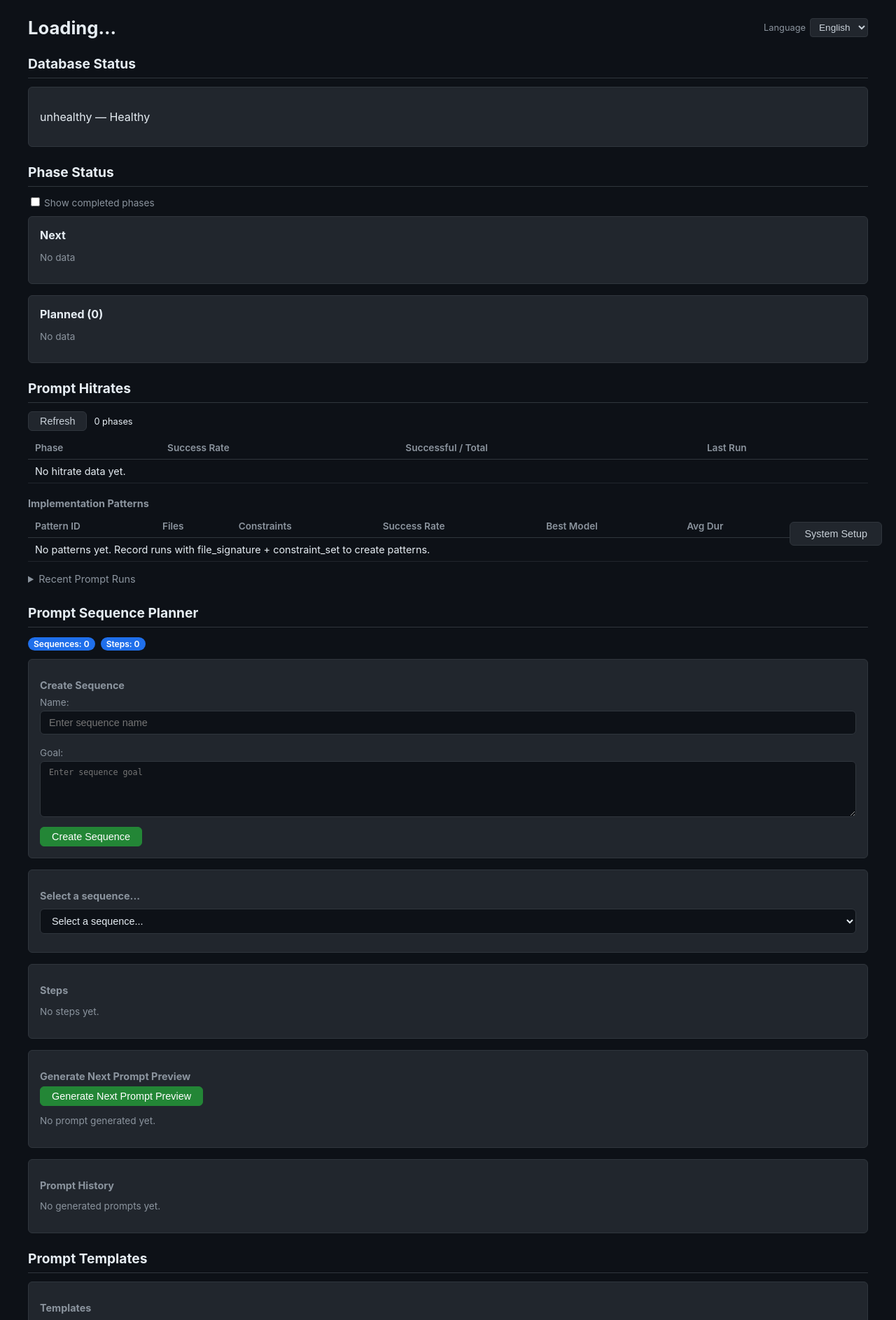
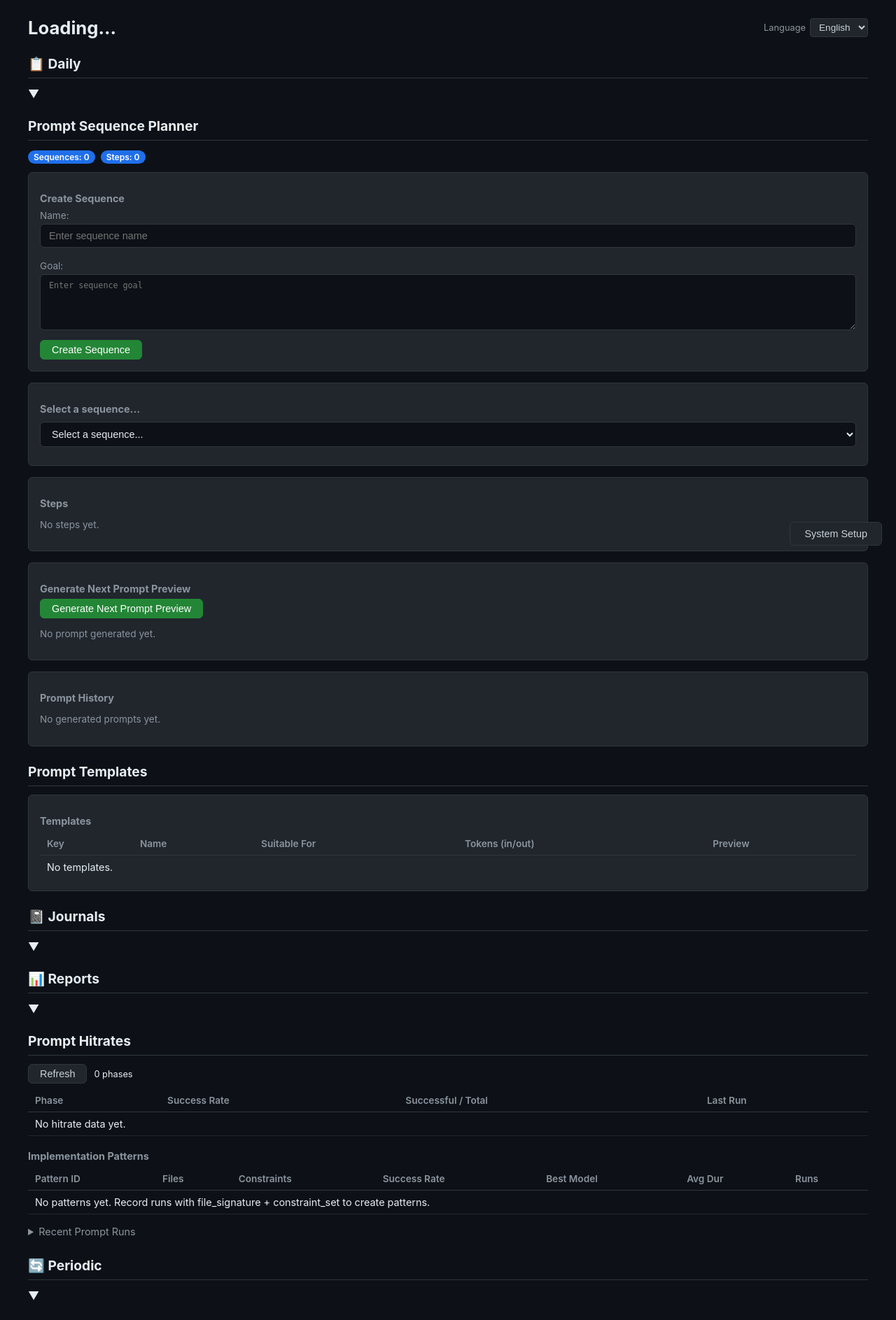
Before and after one commit to svend-blip/DPMtF-WebUI, a FastAPI app: page / in a window 1280 px wide. Shown: the top 1887 px of the page at 70% size. Run offline with FastAPI, Linux system fonts and the light colour scheme; data that the repository does not hold is empty.

Commit message:
feat: wrap panels in panel-group containers (DPMtF)

```diff
--- a/templates/index.html
+++ b/templates/index.html
@@ -20,21 +20,13 @@
             </div>
         </div>
 
-        <section id="db-status-section">
-            <h2 data-slot="lbl_panel_db_status">Database Status</h2>
-            <div id="db-status-content"></div>
-        </section>
-
-        <section id="phase-status-section">
-            <h2 data-slot="lbl_panel_phase_status">Phase Status</h2>
-            <div id="phase-status-content"></div>
-        </section>
-
-        <section id="hitrate-section">
-            <h2 data-slot="lbl_panel_hitrates">Prompt Hitrates</h2>
-            <div id="hitrate-content"></div>
-        </section>
-
+        <!-- Daily -->
+        <section class="panel-group" id="pg-daily">
+            <div class="panel-group-header" data-group="daily">
+                <h2 data-slot="pg_daily">📋 Daily</h2>
+                <span class="panel-group-toggle">▼</span>
+            </div>
+            <div class="panel-group-body">
                 <section id="prompt-sequence-section">
                     <h2 data-slot="lbl_panel_prompt_sequences">Prompt Sequence Planner</h2>
                     <div id="prompt-sequence-content"></div>
@@ -44,16 +36,70 @@
                     <h2 data-slot="lbl_panel_templates">Prompt Templates</h2>
                     <div id="template-manager-content"></div>
                 </section>
+            </div>
+        </section>
+
+        <!-- Journals -->
+        <section class="panel-group" id="pg-journals">
+            <div class="panel-group-header" data-group="journals">
+                <h2 data-slot="pg_journals">📓 Journals</h2>
+                <span class="panel-group-toggle">▼</span>
+            </div>
+            <div class="panel-group-body">
+            </div>
+        </section>
+
+        <!-- Reports -->
+        <section class="panel-group" id="pg-reports">
+            <div class="panel-group-header" data-group="reports">
+                <h2 data-slot="pg_reports">📊 Reports</h2>
+                <span class="panel-group-toggle">▼</span>
+            </div>
+            <div class="panel-group-body">
+                <section id="hitrate-section">
+                    <h2 data-slot="lbl_panel_hitrates">Prompt Hitrates</h2>
+                    <div id="hitrate-content"></div>
+                </section>
+            </div>
+        </section>
+
+        <!-- Periodic -->
+        <section class="panel-group" id="pg-periodic">
+            <div class="panel-group-header" data-group="periodic">
+                <h2 data-slot="pg_periodic">🔄 Periodic</h2>
+                <span class="panel-group-toggle">▼</span>
+            </div>
+            <div class="panel-group-body">
+                <section id="phase-status-section">
+                    <h2 data-slot="lbl_panel_phase_status">Phase Status</h2>
+                    <div id="phase-status-content"></div>
+                </section>
 
                 <section id="project-planning-section">
                     <h2 data-slot="lbl_panel_project_planning">New Project Planning</h2>
                     <div id="project-planning-content"></div>
+                </section>
+            </div>
+        </section>
+
+        <!-- Setup -->
+        <section class="panel-group" id="pg-setup">
+            <div class="panel-group-header" data-group="setup">
+                <h2 data-slot="pg_setup">⚙️ Setup</h2>
+                <span class="panel-group-toggle">▼</span>
+            </div>
+            <div class="panel-group-body">
+                <section id="db-status-section">
+                    <h2 data-slot="lbl_panel_db_status">Database Status</h2>
+                    <div id="db-status-content"></div>
                 </section>
 
                 <button id="system-setup-btn" type="button" data-slot="lbl_btn_system_setup">System Setup</button>
                 <div id="system-setup-drawer" class="drawer">
                     <div id="drawer-content"></div>
                 </div>
+            </div>
+        </section>
     </main>
     <script src="/static/js/dpmtf-app.js"></script>
 </body>
```
Lines whose indentation alone changed are shown as unchanged.
